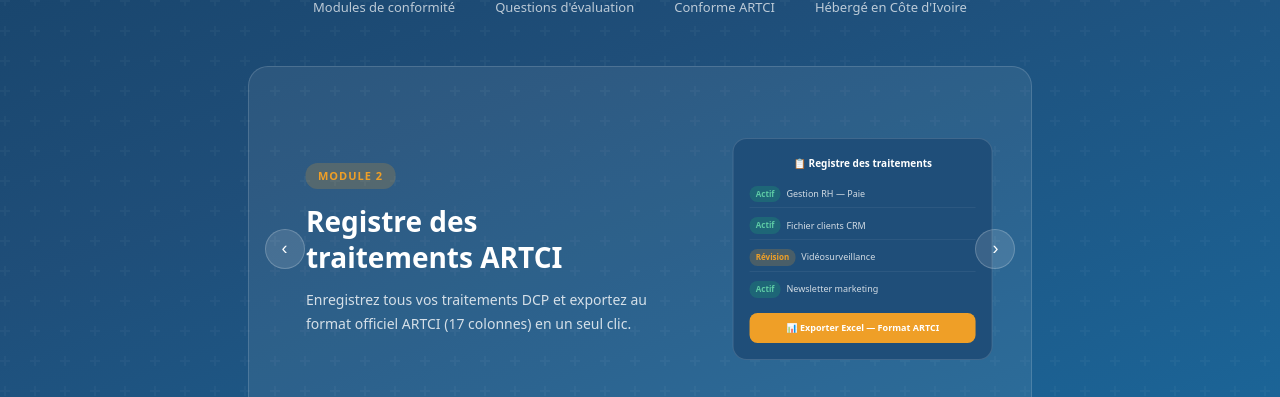
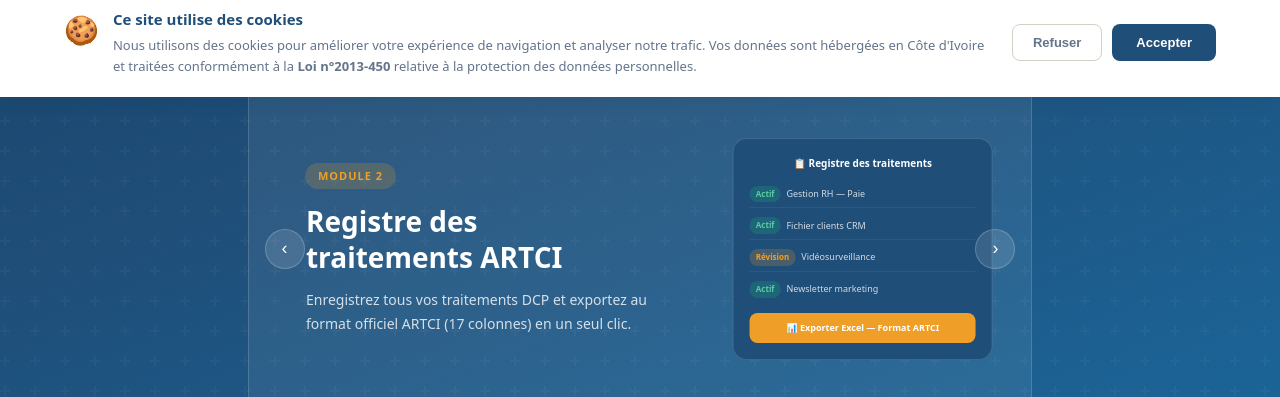
Before and after one commit to aetin225/lecorrespondant-landing, a website: page index.html in a window 1280 px wide. Shown: the part 703-1100 px from the top of the page. Drawn offline with Linux system fonts and the light colour scheme.

Commit message:
feat: popup cookies ARTCI

```diff
--- a/index.html
+++ b/index.html
@@ -558,5 +558,40 @@
   <div class="footer-copy">© 2026 Cabinet SMS — contact@sms-ci.net — +225 07 88 88 67 67</div>
 </footer>
 
+
+<!-- COOKIE POPUP -->
+<div id="cookie-banner" style="position:fixed;bottom:0;left:0;right:0;z-index:9999;padding:20px 5%;background:#fff;border-top:1px solid #e2e8f0;box-shadow:0 -4px 24px rgba(0,0,0,0.10);display:flex;align-items:center;justify-content:space-between;gap:20px;flex-wrap:wrap">
+  <div style="display:flex;align-items:flex-start;gap:14px;flex:1;min-width:260px">
+    <span style="font-size:28px;flex-shrink:0">🍪</span>
+    <div>
+      <div style="font-size:15px;font-weight:700;color:#1F4E79;margin-bottom:4px">Ce site utilise des cookies</div>
+      <div style="font-size:13px;color:#64748b;line-height:1.6">Nous utilisons des cookies pour améliorer votre expérience de navigation et analyser notre trafic. Vos données sont hébergées en Côte d'Ivoire et traitées conformément à la <strong>Loi n°2013-450</strong> relative à la protection des données personnelles.</div>
+    </div>
+  </div>
+  <div style="display:flex;gap:10px;flex-shrink:0;flex-wrap:wrap">
+    <button onclick="rejectCookies()" style="padding:10px 20px;border-radius:8px;border:1.5px solid #d3d1c7;background:#fff;color:#64748b;font-size:13px;font-weight:600;cursor:pointer;transition:.15s">Refuser</button>
+    <button onclick="acceptCookies()" style="padding:10px 24px;border-radius:8px;border:none;background:#1F4E79;color:#fff;font-size:13px;font-weight:700;cursor:pointer;transition:.15s">Accepter</button>
+  </div>
+</div>
+
+<script>
+  // Afficher le banner seulement si pas encore de choix
+  (function(){
+    if(localStorage.getItem('cookie_consent')) {
+      document.getElementById('cookie-banner').style.display = 'none';
+    }
+  })();
+
+  function acceptCookies() {
+    localStorage.setItem('cookie_consent', 'accepted');
+    document.getElementById('cookie-banner').style.display = 'none';
+  }
+
+  function rejectCookies() {
+    localStorage.setItem('cookie_consent', 'rejected');
+    document.getElementById('cookie-banner').style.display = 'none';
+  }
+</script>
+
 </body>
 </html>
```
